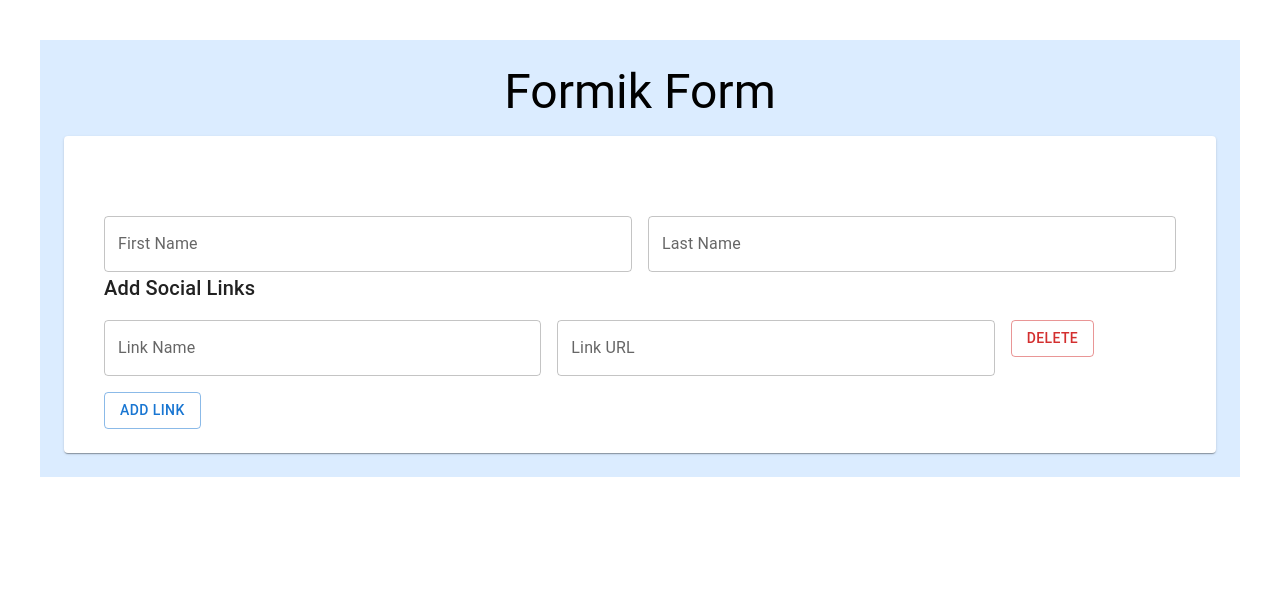
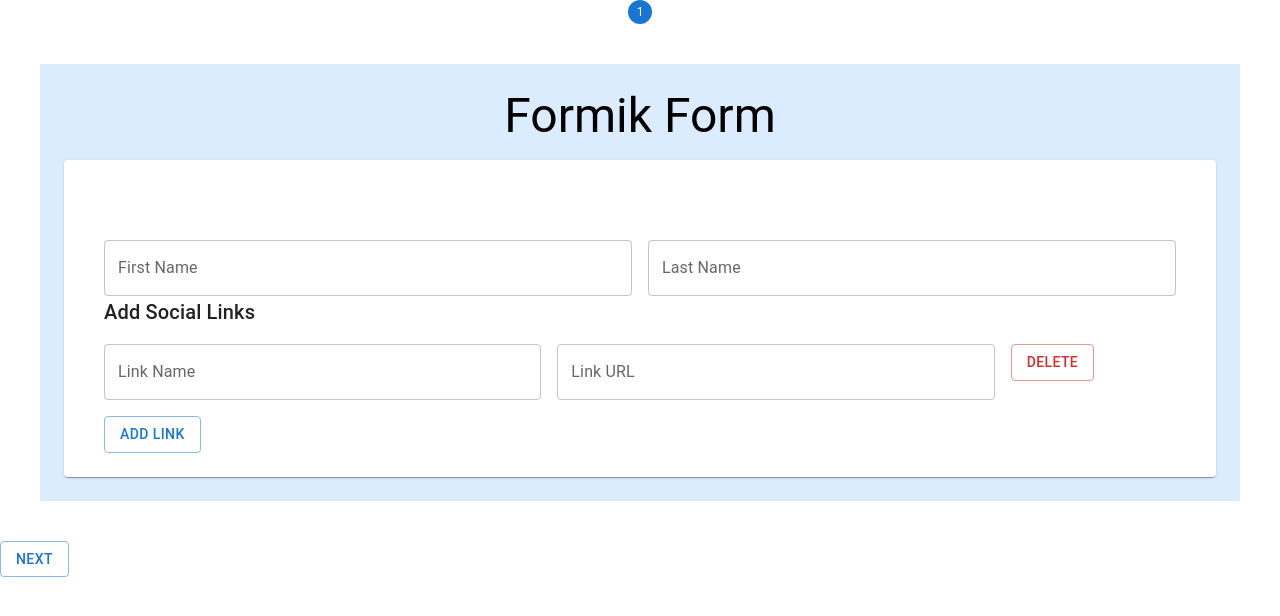
Before and after one commit to rimoza/formik-project, a React (Create React App) app: page / in a window 1280 px wide. Shown: the top 616 px of the page. Built offline with nearby package versions, Linux system fonts and the light colour scheme.

Commit message:
feat: Wrap form to form-stepper

```diff
--- a/src/App.js
+++ b/src/App.js
@@ -1,9 +1,19 @@
-import React from 'react';
-import {Formik, Form, Field} from 'formik';
-import {Container, Card, CardContent, Typography, Button, Grid, TextField} from '@mui/material';
+import React from "react";
+import { Formik, Form, Field } from "formik";
+import {
+  Container,
+  Card,
+  CardContent,
+  Typography,
+  Button,
+  Grid,
+  TextField,
+} from "@mui/material";
+import { FormStepper } from "./stepper/FormStepper";
 function App() {
-
   return (
+    <Formik>
+      <FormStepper>
         <Container sx={{ bgcolor: "#87c1ff4d", paddingY: 3, marginTop: 5 }}>
           <Typography variant="h3" align="center" component="h2">
             Formik Form
@@ -14,10 +24,20 @@ function App() {
                 <Form>
                   <Grid container spacing={2}>
                     <Grid item md={6}>
-                <Field fullWidth name="firstname" component={TextField} label="First Name" />
+                      <Field
+                        fullWidth
+                        name="firstname"
+                        component={TextField}
+                        label="First Name"
+                      />
                     </Grid>
                     <Grid item md={6}>
-                <Field fullWidth name="lastname" component={TextField} label="Last Name" />
+                      <Field
+                        fullWidth
+                        name="lastname"
+                        component={TextField}
+                        label="Last Name"
+                      />
                     </Grid>
                   </Grid>
                   <Grid container spacing={2}>
@@ -27,10 +47,20 @@ function App() {
                       </Typography>
                     </Grid>
                     <Grid item md={5}>
-                  <Field fullWidth name="linkname" component={TextField} label="Link Name" />
+                      <Field
+                        fullWidth
+                        name="linkname"
+                        component={TextField}
+                        label="Link Name"
+                      />
                     </Grid>
                     <Grid item md={5}>
-                  <Field fullWidth name="linkurl" component={TextField} label="Link URL" />
+                      <Field
+                        fullWidth
+                        name="linkurl"
+                        component={TextField}
+                        label="Link URL"
+                      />
                     </Grid>
                     <Grid item md={2}>
                       <Button variant="outlined" color="error">
@@ -38,7 +68,7 @@ function App() {
                       </Button>
                     </Grid>
                     <Grid item>
-                <Button variant="outlined" >Add Link</Button>
+                      <Button variant="outlined">Add Link</Button>
                     </Grid>
                   </Grid>
                 </Form>
@@ -46,6 +76,8 @@ function App() {
             </CardContent>
           </Card>
         </Container>
+      </FormStepper>
+    </Formik>
   );
 }
 
```
Lines whose indentation alone changed are shown as unchanged.
